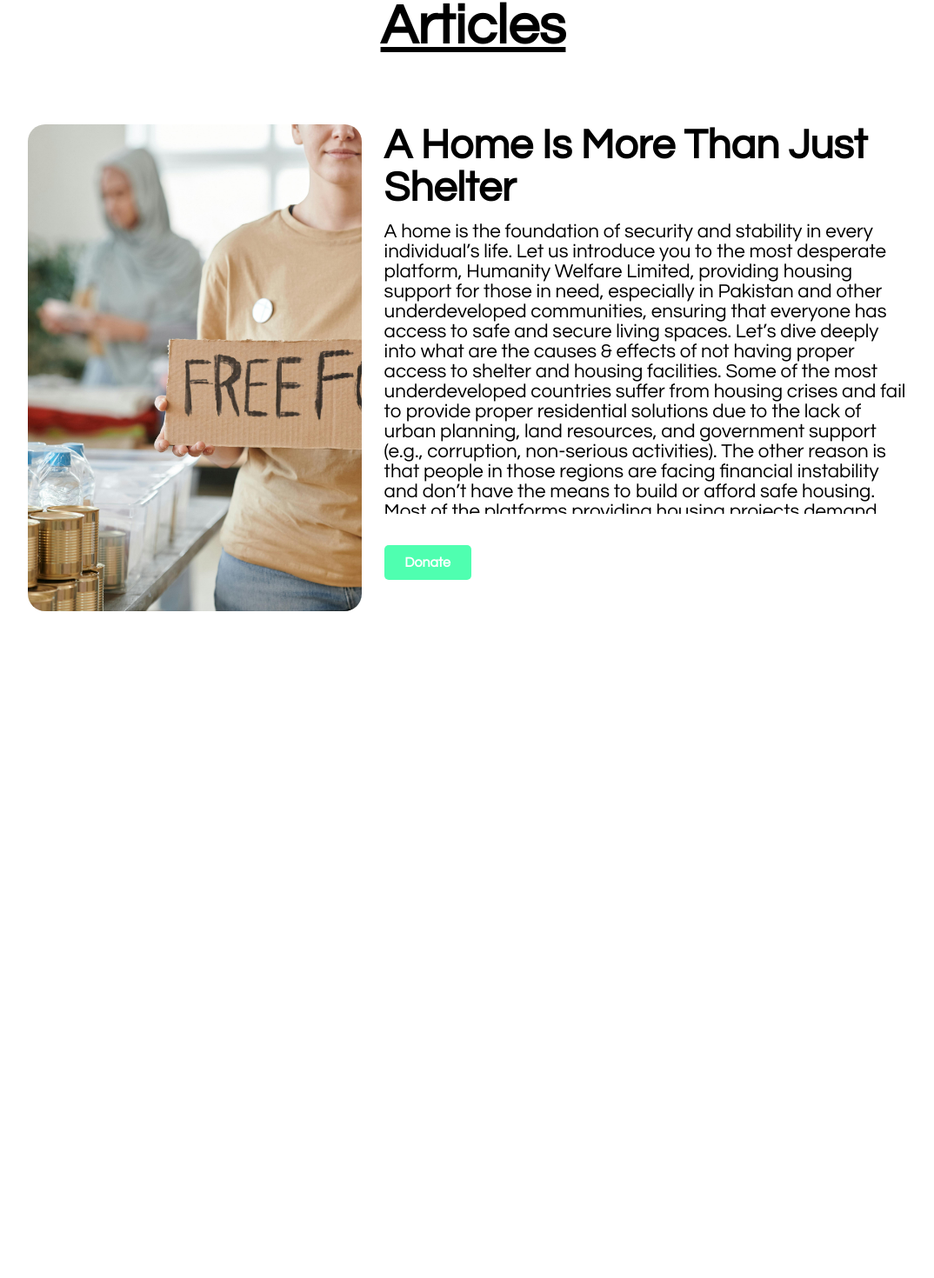
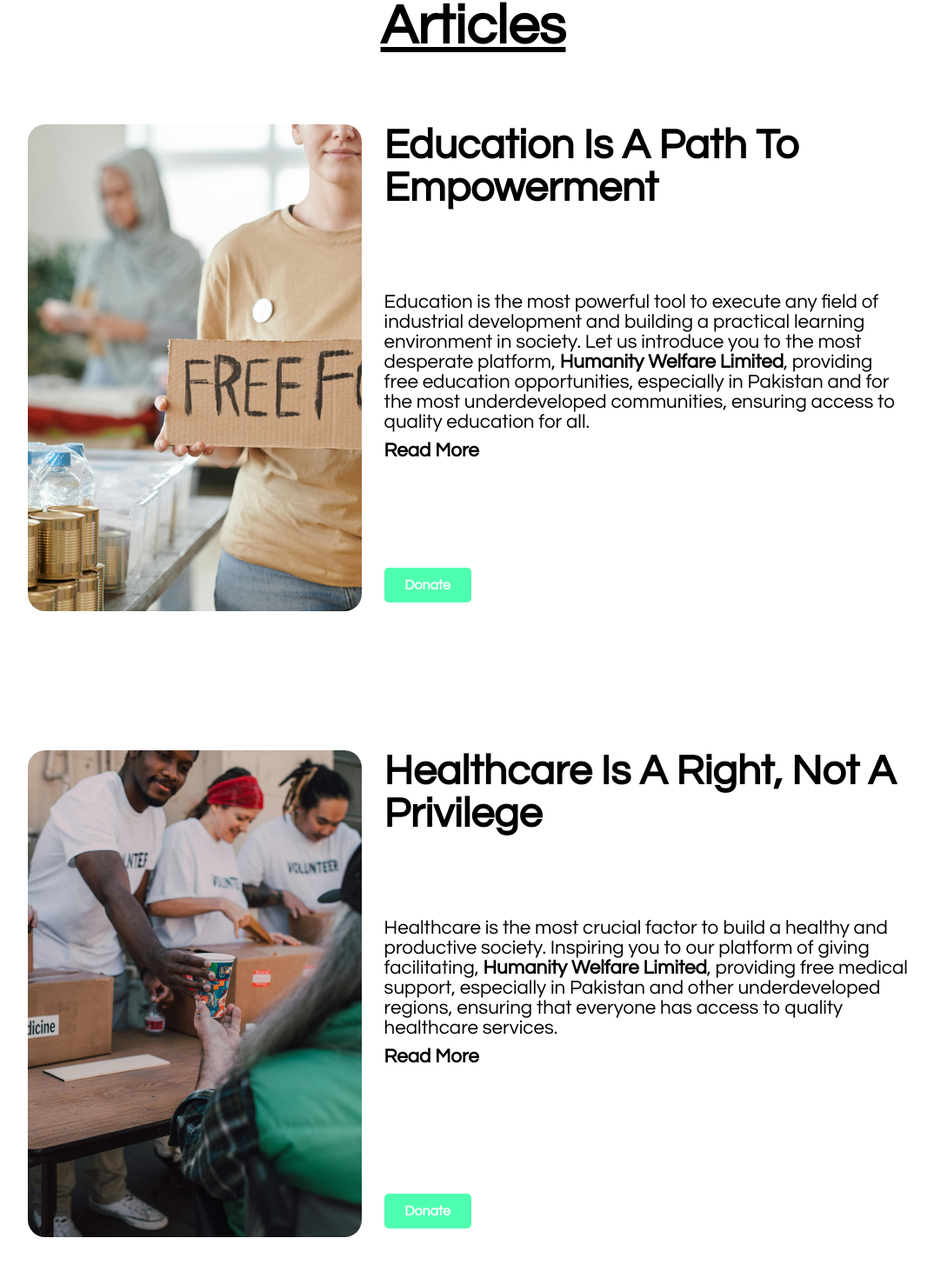
Before and after one commit to sohailmeer99/Humanity-Welfare-Limited, a React (Vite) app: page / in a window 1280 px wide. Shown: the part 725-2195 px from the top of the page at 87% size, without its empty margins (96-1170 px from the left). Before the commit the page ends 1431 px from the top, so only its background shows below. Built offline with nearby package versions, Linux system fonts and the light colour scheme; a web font is replaced by a local one.

Commit message:
All articles are added and updated

```diff
--- /dev/null
+++ b/article-data.jsx
@@ -0,0 +1,154 @@
+const ArticleData = [
+    {
+        heading: "Education Is A Path To Empowerment",
+        shortPara: (
+            <>
+                <p>
+                Education is the most powerful tool to execute any field of industrial development and building a practical
+                 learning environment in society. Let us introduce you to the most desperate platform, <strong>Humanity Welfare Limited</strong>,
+                  providing free education opportunities,
+                especially in Pakistan and for the most underdeveloped communities, ensuring access to quality education for all.
+                </p>
+            </>
+        ),
+        fullPara: (
+            <>
+                <p>
+                    Education is the most powerful tool to execute any field of industrial development and building
+                    a practical learning environment in society. Let us introduce you to the most desperate platform,{' '}
+                    <strong>Humanity Welfare Limited</strong>, providing free education opportunities, especially in Pakistan and for
+                    the most underdeveloped communities, ensuring access to quality education for all.
+                </p>
+                <br />
+                <p>
+                Let’s dive deeply into what are the causes & effects of not having proper information about your desired field
+                of work inflow. Some of the most underdeveloped countries have very low literacy rates and even don’t provide
+                 proper educational structures in institutes due to the lack of qualified teachers, academic resources, and systematic
+                  flaws {"(e.g., corruption, non-serious activities)"}. The other reason is that students in those countries are facing
+                   financial barriers and don’t have access to essential learning resources for their required fields.
+
+                </p>
+                <br />
+                <p>Most of the platforms providing the best skills and practical knowledge demand high fees.</p>
+                <br />
+                <p>1. They require costly educational structures.</p>
+                <br />
+                <p>2. Demanding the best knowledge.</p>
+                <br />
+                <p>3. Should have preparatory tools to implement learning.</p>
+                <br />
+                <p>
+                Approximately 75% of students don’t match their requirements and don’t get the output, as their time
+                 & money are considered a wastage. <strong>Humanity Welfare Limited</strong> is built to provide free skill development
+                  programs — including advanced courses, educational books, accuracy, and practical implementation of
+                   areas of career development, design skills, bug fixing, complex algorithms, etc. This platform is a
+                   non-profit organization striving to encourage the system to grow more.
+                </p>
+                <br />
+                <p>
+                    Education is necessary for professional skill development and building a successful career.{' '}
+                    <strong>Humanity Welfare Limited</strong> aims to broaden the vision of youth for positive change through accessible education and free learning opportunities.
+                </p>
+            </>
+        ),
+    },
+    {
+    heading: "Healthcare Is A Right, Not A Privilege",
+    shortPara: (
+        <>
+            <p>
+            Healthcare is the most crucial factor to build a healthy and productive society. Inspiring you to our platform of giving
+             facilitating, <strong>Humanity Welfare Limited</strong>, providing free medical support, especially in Pakistan and other underdeveloped regions,
+              ensuring that everyone has access to quality healthcare services.
+
+            </p>
+        </>
+    ),
+    fullPara: (
+        <>
+            <p> Healthcare is the most crucial factor to build a healthy and productive society. Inspiring you to our platform of giving
+             facilitating, <strong>Humanity Welfare Limited</strong>, providing free medical support, especially in Pakistan and other underdeveloped regions,
+              ensuring that everyone has access to quality healthcare services.
+            </p>
+            <br />
+            <p>
+            "Let’s dive deeply into what are the causes & effects of not having proper access to medical
+                facilities and health awareness. Some of the most underdeveloped countries lack healthcare infrastructure
+                 and fail to provide proper medical assistance due to the shortage of qualified doctors, medical staff,
+                  hospital resources {"(e.g., corruption, non-serious activities)"}. The other reason is that patients from those
+                  areas are facing financial constraints and don’t have access to essential medical treatments.</p>
+            <br />
+            <p>Most of the platforms providing the best healthcare services demand high treatment costs.
+</p>
+            <br />
+            <p>1. They require expensive medical equipment.</p>
+            <br />
+            <p>2. needing specialized knowledge and should have pre-established healthcare systems to operate.
+</p>
+            <br />
+            <p>
+            Approximately 60% of patients don’t get the treatment they need and end up losing hope, as their time & money are considered a wastage.
+
+            </p>
+            <br />
+            <p><strong>Humanity Welfare Limited </strong>
+             is built to provide free medical care — offering patient treatments,
+             medical checkups, hospital funding, and health awareness programs. This platform is a non-profit
+              organization working to ensure that no one is deprived of their right to healthcare.
+            </p><br />
+            <p>
+            Healthcare is necessary for community well-being and building a healthier future. <strong>Humanity Welfare Limited </strong> is
+             aimed to broaden the vision of society for better health.
+
+            </p>
+        </>
+    ),
+},
+{
+    heading: "A Home Is More Than Just Shelter",
+    shortPara: (
+        <>
+            <p>
+            A home is the foundation of security and stability in every individual’s life. Let us introduce you to the
+             most desperate platform, <strong>Humanity Welfare Limited</strong>, providing housing support for those in need, especially
+              in Pakistan and other underdeveloped communities, ensuring that everyone has access to safe and secure living spaces.</p>
+        </>
+    ),
+    fullPara: (
+        <>
+            <p>A home is the foundation of security and stability in every individual’s life. Let us introduce you to the
+             most desperate platform, <strong>Humanity Welfare Limited</strong>, providing housing support for those in need, especially
+              in Pakistan and other underdeveloped communities, ensuring that everyone has access to safe and secure living spaces.
+            </p>
+            <br />
+            <p>
+            Let’s dive deeply into what are the causes & effects of not having proper access to shelter and housing facilities.
+             Some of the most underdeveloped countries suffer from housing crises and fail to provide proper residential solutions
+              due to the lack of urban planning, land resources, and government support {"(e.g., corruption, non-serious activities)"}.
+               The other reason is that people in those regions are facing financial instability and don’t have the means to build or
+                afford safe housing.
+</p>
+            <br />
+            <p>Most of the platforms providing housing projects demand high costs. They require expensive materials — needing specialized construction knowledge —
+             and should have pre-existing housing infrastructure to implement these projects.
+</p>
+            <br />
+            <p>Approximately 50% of people don’t have access to affordable housing and are forced to live in uninhabitable conditions,
+             as their time & money are considered a wastage.
+          </p>
+            <br />
+            <p><strong>Humanity Welfare Limited </strong>is built to provide free housing solutions — offering residential care, society development,
+            and shelter for those in need. This platform is a non-profit organization working to ensure that no one is left without a place to call home.
+            </p><br />
+            <p>
+            A home is necessary for personal security and building a stable future.
+            <strong>Humanity Welfare Limited </strong> is aimed to broaden the vision of society for better living conditions.
+
+
+            </p>
+        </>
+    ),
+}
+];
+
+export default ArticleData;
--- a/package.json
+++ b/package.json
@@ -17,6 +17,7 @@
     "@fortawesome/free-brands-svg-icons": "^6.7.2",
     "@fortawesome/free-solid-svg-icons": "^6.7.2",
     "@fortawesome/react-fontawesome": "^0.2.2",
+    "framer-motion": "^12.6.0",
     "react": "^19.0.0",
     "react-dom": "^19.0.0"
   },
--- a/src/components/article.jsx
+++ b/src/components/article.jsx
@@ -1,28 +1,42 @@
 import { useState } from 'react';
+import { motion, AnimatePresence } from 'framer-motion';
+import ArticleData from '../../article-data';
+import { style } from 'framer-motion/client';
 
-function Article() {
-    const paragraph = `A home is the foundation of security and stability in every individual’s life. Let us introduce you to the most desperate platform, Humanity Welfare Limited, providing housing support for those in need, especially in Pakistan and other underdeveloped communities, ensuring that everyone has access to safe and secure living spaces.
-    Let’s dive deeply into what are the causes & effects of not having proper access to shelter and housing facilities. Some of the most underdeveloped countries suffer from housing crises and fail to provide proper residential solutions due to the lack of urban planning, land resources, and government support (e.g., corruption, non-serious activities). The other reason is that people in those regions are facing financial instability and don’t have the means to build or afford safe housing.
-    Most of the platforms providing housing projects demand high costs. They require expensive materials — needing specialized construction knowledge — and should have pre-existing housing infrastructure to implement these projects.
-    Approximately 50% of people don’t have access to affordable housing and are forced to live in uninhabitable conditions, as their time & money are considered a wastage.
-    Humanity Welfare Limited is built to provide free housing solutions — offering residential care, society development, and shelter for those in need. This platform is a non-profit organization working to ensure that no one is left without a place to call home.
-    A home is necessary for personal security and building a stable future. Humanity Welfare Limited is aimed to broaden the vision of society for better living conditions.`;
-
+function Article(props) {
     const [showFull, setShowFull] = useState(false);
-    const wordLimit = 150;
-    const words = paragraph.trim().split(' ');
-    const shortText = words.slice(0, wordLimit).join(' ') + '... ';
+    const article = ArticleData[props.articleNumber];
 
     const handleShowFull = () => setShowFull(true);
     const handleShowLess = () => setShowFull(false);
 
     return (
-        <div style={{ width: '100%', height: '70vh', display: 'flex', justifyContent: 'center' }}>
-            <div style={{ width: '80%', height: '70vh', display: 'flex', justifyContent: 'space-between' }}>
+        <div
+            style={{
+                width: '100%',
+                height: '70vh',
+                display: 'flex',
+                justifyContent: 'center',
+                marginBottom:'20vh'
+            }}
+        >
+            <div
+                style={{
+                    width: '80%',
+                    height: '70vh',
+                    display: 'flex',
+                    justifyContent: 'space-between',
+                }}
+            >
                 <div style={{ width: '30vw', height: '100%' }}>
                     <img
-                        style={{ width: '30vw', height: '100%', objectFit: 'cover', borderRadius: '20px' }}
-                        src="/Humanity-Welfare-Limited/assets/4.jpg"
+                        style={{
+                            width: '30vw',
+                            height: '100%',
+                            objectFit: 'cover',
+                            borderRadius: '20px',
+                        }}
+                        src= {props.img}
                         alt="Housing Support"
                     />
                 </div>
@@ -33,6 +47,7 @@ function Article() {
                         display: 'flex',
                         flexDirection: 'column',
                         justifyContent: 'space-between',
+                        transition: 'all 0.4s ease',
                     }}
                 >
                     <div style={{ height: '20%', margin: 0 }}>
@@ -42,22 +57,44 @@ function Article() {
                                 fontSize: '3rem',
                                 color: '#000',
                                 margin: 0,
+                                fontWeight:'900'
                             }}
                         >
-                            A Home Is More Than Just Shelter
+                            {article.heading}
                         </h1>
                     </div>
                     <div
                         style={{
-                            height: '60%',
+                            height: showFull ? '50%' : '40%',
                             overflowY: showFull ? 'scroll' : 'hidden',
                             paddingRight: '10px',
+                            marginTop:'50px'
                         }}
                     >
-                        <p style={{ fontSize: '1.4rem',color:'#000'}}>
+                       <motion.div
+    initial={{ opacity: 0 }}
+    animate={{ opacity: 1 }}
+    exit={{ opacity: 0 }}
+    transition={{ duration: 0.5 }}
+    style={{
+        fontSize: '1.4rem',
+        color: '#000',
+        width: showFull ? '100%' : '100%', // ✅ Smoothly transition width
+        transition: 'width 0.5s ease',
+        overflowX: 'hidden', // ✅ No horizontal scrollbar flicker
+    }}
+>
+    <AnimatePresence mode="wait">
         {showFull ? (
-                                <>
-                                    {paragraph}
+            <motion.div
+                key="fullText"
+                initial={{ opacity: 0, x: 30 }}
+                animate={{ opacity: 1, x: 0 }}
+                exit={{ opacity: 0, x: -30 }}
+                transition={{ duration: 0.4 }}
+                style={{ overflowX: 'hidden' }} // ✅ Extra safeguard against scrollbars
+            >
+                {article.fullPara}
                 <span
                     onClick={handleShowLess}
                     style={{
@@ -70,24 +107,44 @@ function Article() {
                 >
                     Show Less
                 </span>
-                                </>
+            </motion.div>
         ) : (
-                                <>
-                                    {shortText}
+            <motion.div
+                key="shortText"
+                initial={{ opacity: 0, x: -30 }}
+                animate={{ opacity: 1, x: 0 }}
+                exit={{ opacity: 0, x: 30 }}
+                transition={{ duration: 0.4 }}
+                style={{ overflowX: 'hidden' }} // ✅ Extra safeguard
+            >
+                {article.shortPara}
                 <span
                     onClick={handleShowFull}
-                                        style={{ color: '#000', cursor: 'pointer', fontWeight: 'bold' }}
+                    style={{
+                        color: '#000',
+                        cursor: 'pointer',
+                        fontWeight: 'bold',
+                        display: 'block',
+                        marginTop: '10px',
+                    }}
                 >
                     Read More
                 </span>
-                                </>
+            </motion.div>
         )}
-                        </p>
+    </AnimatePresence>
+</motion.div>
+
                     </div>
-                    <div style={{ height: '20%',display:'flex', alignItems:'center' }}>
-                        <button className="donate-btn" >
-                            Donate
-                        </button>
+                    <div
+                        style={{
+                            height: '20%',
+                            display: 'flex',
+                            alignItems: 'end',
+                            paddingBottom:'10px'
+                        }}
+                    >
+                        <button className="donate-btn">Donate</button>
                     </div>
                 </div>
             </div>
--- a/src/index.jsx
+++ b/src/index.jsx
@@ -12,7 +12,9 @@ function Index(){
             <div style={{width:'100%',display:'flex',margin:'80px 0',justifyContent:'center'}}>
                 <h1 style={{fontSize:'4rem', color:'#000',textDecoration:'underline'}}>Articles</h1>
             </div>
-            <Article />
+            <Article articleNumber = {0} img="/Humanity-Welfare-Limited/assets/4.jpg" />
+            <Article articleNumber = {1} img="/Humanity-Welfare-Limited/assets/5.jpg"/>
+            <Article articleNumber = {2} img="/Humanity-Welfare-Limited/assets/6.jpg"/>
         </div>
     );
 }
```
Also changed, not shown: src/components/footer.jsx (added), 1 other file (tests, documents, lock files or other folders). Lines whose indentation alone changed are shown as unchanged.
